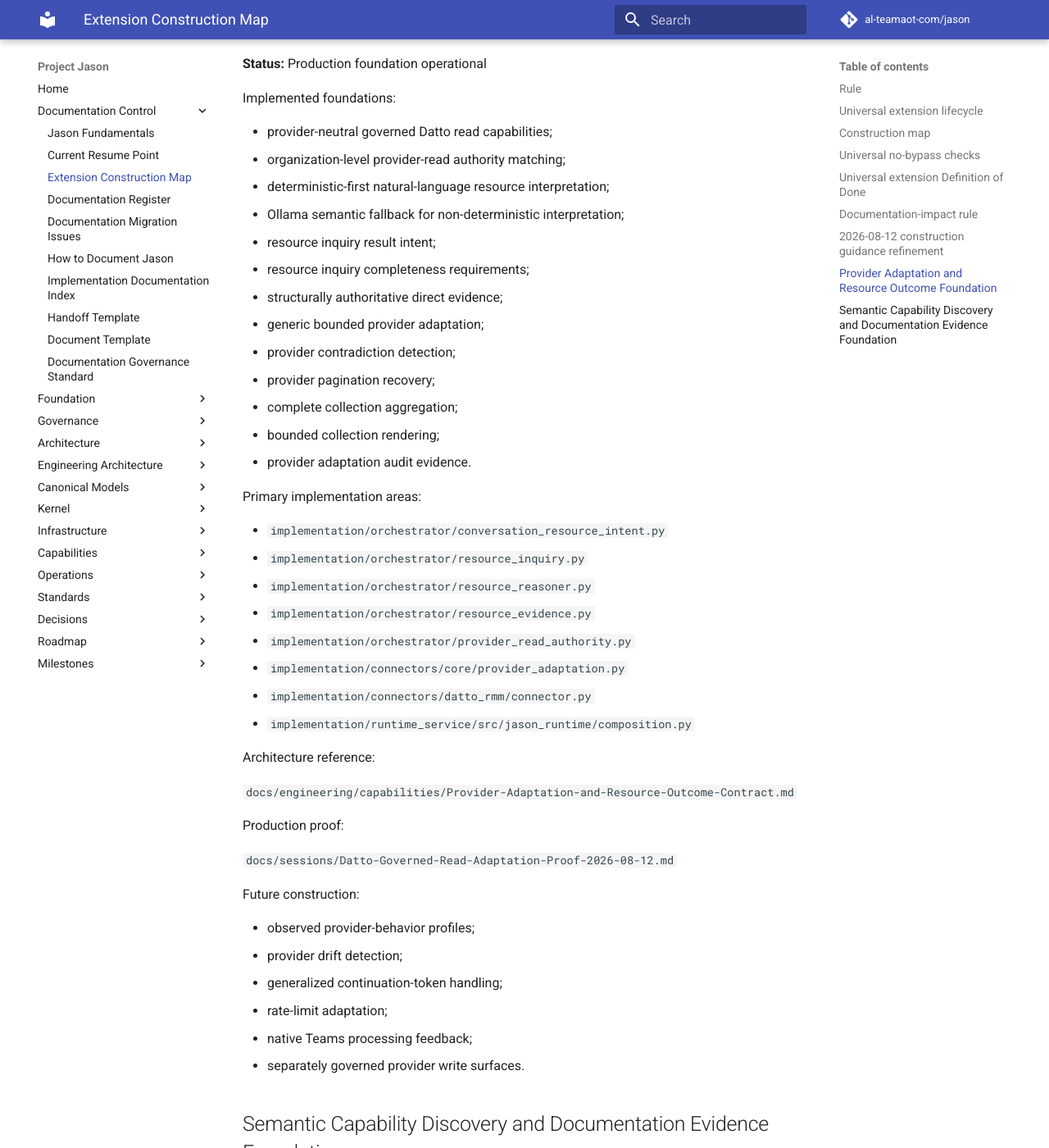
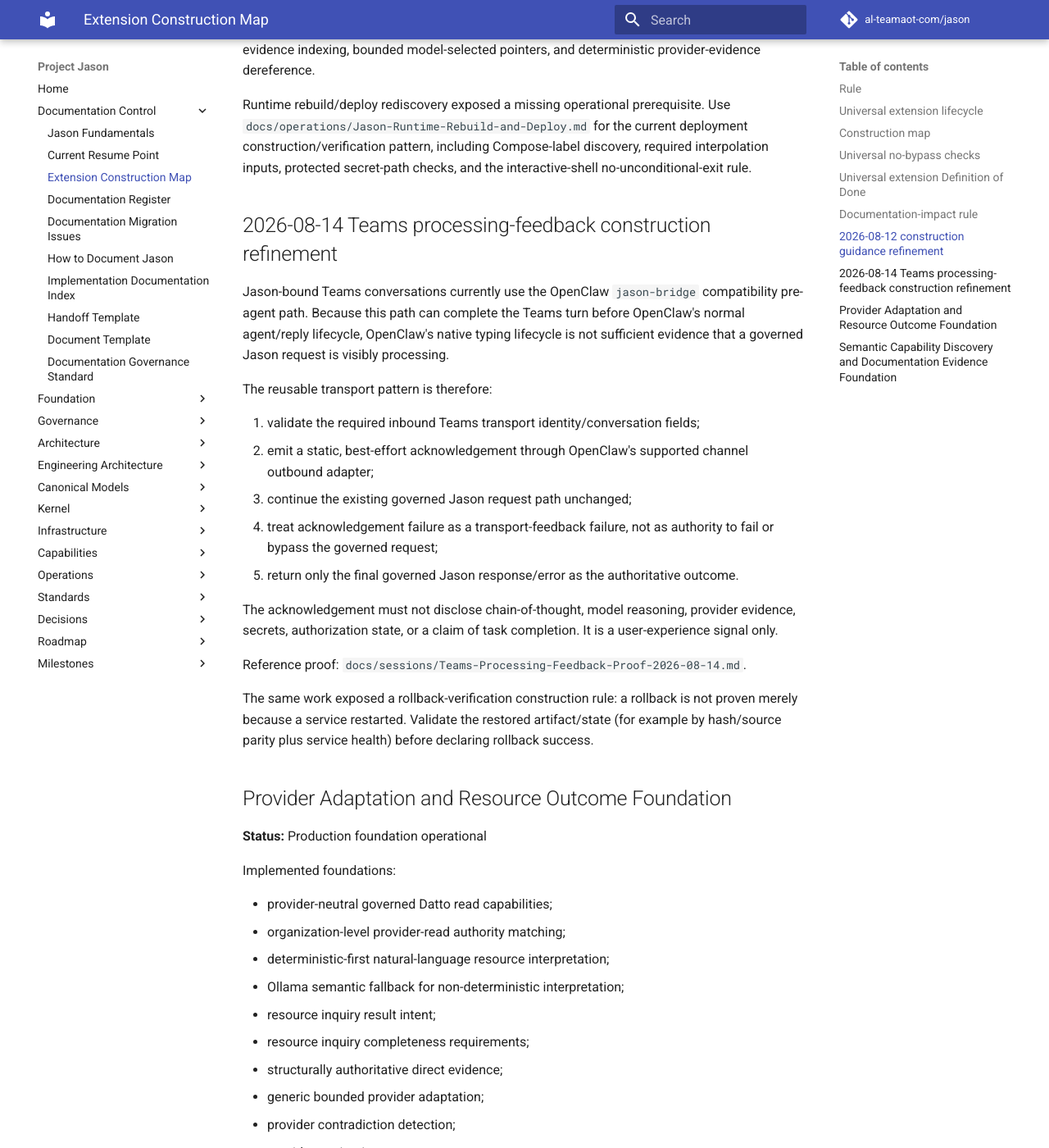
Before and after one commit to al-teamaot-com/jason, an MkDocs documentation site: the page built from docs/control/EXTENSION-CONSTRUCTION-MAP.md, in a window 1280 px wide and 1400 px high, scrolled down 5990 px. Shown: the whole window at 82% size. Built offline with MkDocs 1.6.1 and Material for MkDocs 9.7.7, drawn with Linux system fonts in a browser that asks for light colours; comment, search, counter and statistics services are not loaded; some of the changed text lies outside the part shown.

Commit message:
Document Teams processing feedback construction pattern

```diff
--- a/docs/control/EXTENSION-CONSTRUCTION-MAP.md
+++ b/docs/control/EXTENSION-CONSTRUCTION-MAP.md
@@ -30,14 +30,14 @@ Working code alone is not completion.
 | Semantic capability gap / provider documentation discovery | `docs/engineering/capabilities/Resource-Inquiry-Evidence-Pattern.md` | Bounded semantic intent planning, capability-gap assessment, registered-provider discovery, governed documentation source registry, OpenAPI source adapter/interpreter, semantic-evidence and corroborating-evidence reviewers | Fail closed when registered capabilities cannot support requested facts; inspect only governed registered providers and approved authoritative documentation sources; documentation findings are candidate evidence only; textual similarity never establishes semantic proof; semantic mappings require separately governed proposal/approval before registry activation; no provider execution or credential access during documentation discovery |
 | Agent / reasoning component | `docs/architecture/J-100-Reference-Architecture.md` plus `docs/standards/J-405-Platform-Integrity-and-Boundary-Enforcement.md` | Existing bounded reasoning/resource-inquiry implementations and tests are exemplars, not authority | Agent may interpret/reason and return structured results or request named capabilities; no direct agent-to-agent, provider, secret-store, or business-authority path; bounded context; deterministic authority/provider/fact resolution remains outside model discretion; auditable failure behavior |
 | Governance / policy gate | `docs/architecture/J-102-Governed-Approval-Architecture.md` and `docs/components/kernel/JKD-004-Execution-Policy-Engine.md` | Existing authority/policy/approval gates and tests | Explicit trigger and inputs; allowed outcomes; fail-closed semantics; authority distinction; evidence/audit; escalation/approval behavior; no hidden policy inside connector/agent/workflow code; deterministic tests |
-| Ingress / interface adapter | `docs/architecture/J-100-Reference-Architecture.md` and relevant ADRs | OpenClaw/Teams ingress records and implementation/tests | Establish trusted machine/user identity; preserve correlation; construct governed orchestration request; no provider bypass; deterministic rejection/failure classification; governed return path; security audit; transport remains replaceable |
+| Ingress / interface adapter | `docs/architecture/J-100-Reference-Architecture.md` and relevant ADRs, including `docs/decisions/ADR-007-Teams-Proactive-Messaging.md` | OpenClaw/Teams ingress records and implementation/tests; `infrastructure/openclaw-jason-bridge/` | Establish trusted machine/user identity; preserve correlation; construct governed orchestration request; no provider bypass; deterministic rejection/failure classification; governed return path; security audit; transport remains replaceable; user-visible processing feedback, when used, is bounded/non-authoritative and must not expose reasoning or alter execution authority; transport-feedback failure must not silently replace the governed result |
 | Identity / authority component | `docs/components/kernel/JKD-001-Identity-and-Authority-Service.md` | JKD-001 runtime foundation, grant/delegation tooling and tests | Identity before authority; narrow capability/scope grants; explicit delegation semantics; auditable mutation; fail closed on ambiguity/missing authority; no authority inferred from technical access |
 | Secret / credential integration | `docs/components/kernel/JKD-003-Secrets-Broker.md` and `docs/operations/Provider-Secret-Provisioning.md` | OpenBao provider lifecycle tooling and secret-provider records | Secret references only; no secret values in docs/System Registry/audit; least privilege; runtime access verification; rotation/revocation/recovery; provider-specific credentials remain behind broker/provider boundary |
 | Internal service / runtime component | `docs/architecture/J-100-Reference-Architecture.md`, relevant JKD/INF record, and deployment architecture | `jason-runtime`, OpenBao, OpenClaw deployment/runbook patterns; `docs/operations/Jason-Runtime-Rebuild-and-Deploy.md` | Defined responsibility and dependency boundary; service identity; network/secret mounts by reference; health verification; hardened runtime controls; rollback; System Registry declared/observed/verified state; derive deployment topology/inputs from authoritative live state rather than assumption |
 | System Registry entity / verification method | `docs/architecture/J-103-System-Registry.md` | `implementation/kernel/system_registry/` schemas, repository, probes, verifier, lifecycle tests | Declared versus observed versus verified separation; no secrets; append-only lifecycle evidence; bounded verification; no silent remediation; authority/governance for mutation |
 | Evidence / audit component | `docs/components/kernel/JKD-002-Evidence-and-Memory-Service.md` | Existing orchestration/security audit stores and proof/session records | Correlation/provenance; sanitization; append-only or governed history as appropriate; evidence pointer integrity; distinguish assertion from proof; no credential leakage |
 | Approval / communication action | `docs/architecture/J-102-Governed-Approval-Architecture.md` plus capability-specific records | CAP-007 and approval-request patterns | Business authority remains explicit; deterministic policy/approval state; provider action only after authorization; response/evidence retained; retries/duplicates handled safely |
-| Deployment / operational procedure | `docs/operations/README.md` and relevant INF/runbook | Existing runtime/OpenBao/provider deployment runbooks; `docs/operations/Jason-Runtime-Rebuild-and-Deploy.md` | Prerequisites; authority; observation vs mutation; stop conditions; rollback; verification; evidence retention; no secret printing; no silent drift repair; deployment failure reports an error without unnecessarily terminating the operator's interactive session |
+| Deployment / operational procedure | `docs/operations/README.md` and relevant INF/runbook | Existing runtime/OpenBao/provider deployment runbooks; `docs/operations/Jason-Runtime-Rebuild-and-Deploy.md` | Prerequisites; authority; observation vs mutation; stop conditions; rollback; verification; evidence retention; no secret printing; no silent drift repair; deployment failure reports an error without unnecessarily terminating the operator's interactive session; rollback success must verify restored state/content rather than merely process restart |
 
 ## Universal no-bypass checks
 
@@ -51,6 +51,7 @@ Before implementation approval, verify:
 - No production component/capability/provider is treated as operational without the required System Registry registration and verification.
 - No current runtime claim is taken from conversation memory or a stale narrative document.
 - Natural-language resource questions do not become bespoke workflow scripts merely because semantic interpretation or evidence selection failed.
+- User-facing processing feedback is not treated as authorization, evidence, completion, or reasoning output.
 
 ## Universal extension Definition of Done
 
@@ -82,6 +83,24 @@ Resource inquiry/evidence work now has a durable reusable guide at `docs/enginee
 For capability/resource extensions that answer natural-language questions, use that guide together with the existing Capability / resource construction row above. It captures selector/fact separation, capability-derived canonical fact hints, minimal requested facts, relevance-bounded evidence indexing, bounded model-selected pointers, and deterministic provider-evidence dereference.
 
 Runtime rebuild/deploy rediscovery exposed a missing operational prerequisite. Use `docs/operations/Jason-Runtime-Rebuild-and-Deploy.md` for the current deployment construction/verification pattern, including Compose-label discovery, required interpolation inputs, protected secret-path checks, and the interactive-shell no-unconditional-exit rule.
+
+## 2026-08-14 Teams processing-feedback construction refinement
+
+Jason-bound Teams conversations currently use the OpenClaw `jason-bridge` compatibility pre-agent path. Because this path can complete the Teams turn before OpenClaw's normal agent/reply lifecycle, OpenClaw's native typing lifecycle is not sufficient evidence that a governed Jason request is visibly processing.
+
+The reusable transport pattern is therefore:
+
+1. validate the required inbound Teams transport identity/conversation fields;
+2. emit a static, best-effort acknowledgement through OpenClaw's supported channel outbound adapter;
+3. continue the existing governed Jason request path unchanged;
+4. treat acknowledgement failure as a transport-feedback failure, not as authority to fail or bypass the governed request;
+5. return only the final governed Jason response/error as the authoritative outcome.
+
+The acknowledgement must not disclose chain-of-thought, model reasoning, provider evidence, secrets, authorization state, or a claim of task completion. It is a user-experience signal only.
+
+Reference proof: `docs/sessions/Teams-Processing-Feedback-Proof-2026-08-14.md`.
+
+The same work exposed a rollback-verification construction rule: a rollback is not proven merely because a service restarted. Validate the restored artifact/state (for example by hash/source parity plus service health) before declaring rollback success.
 
 <!-- BEGIN PROVIDER ADAPTATION FOUNDATION -->
 ## Provider Adaptation and Resource Outcome Foundation
```
Also changed, not shown: other parts of docs/control/EXTENSION-CONSTRUCTION-MAP.md (+0 -1 lines).
